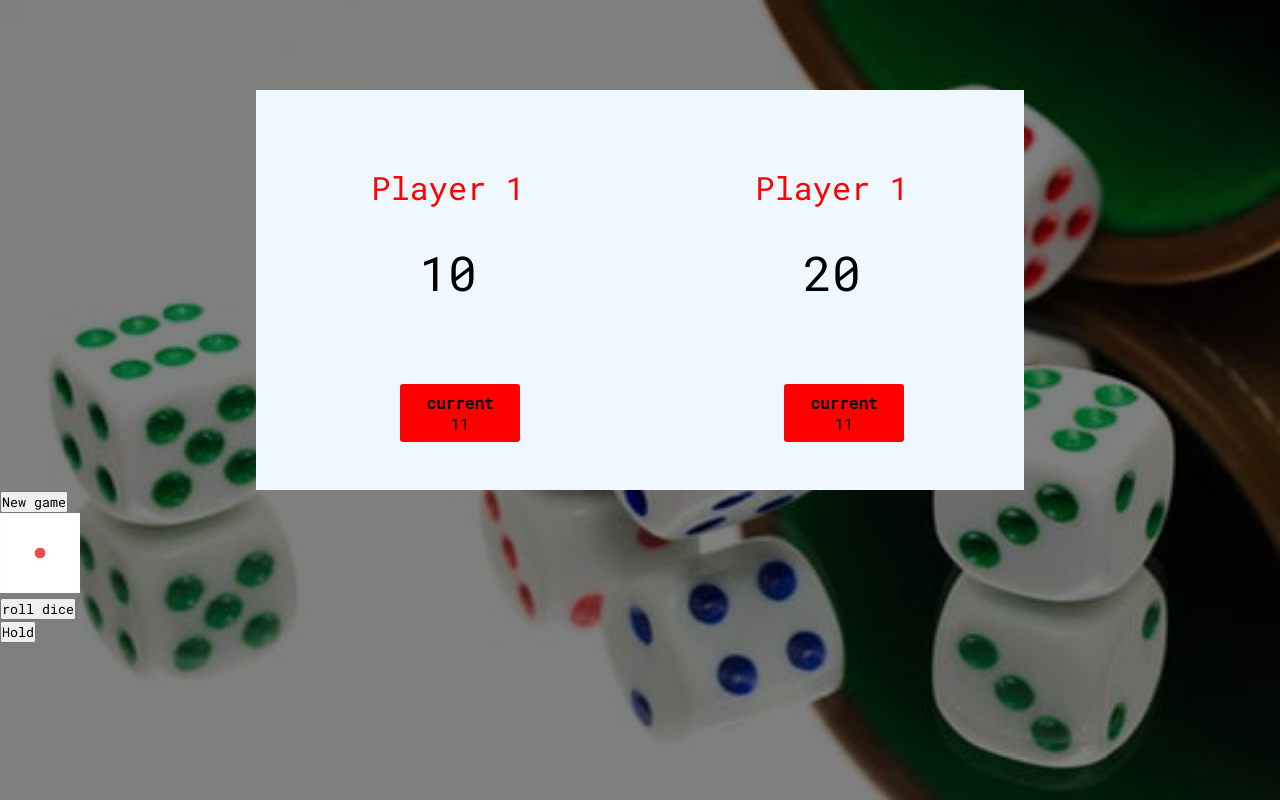
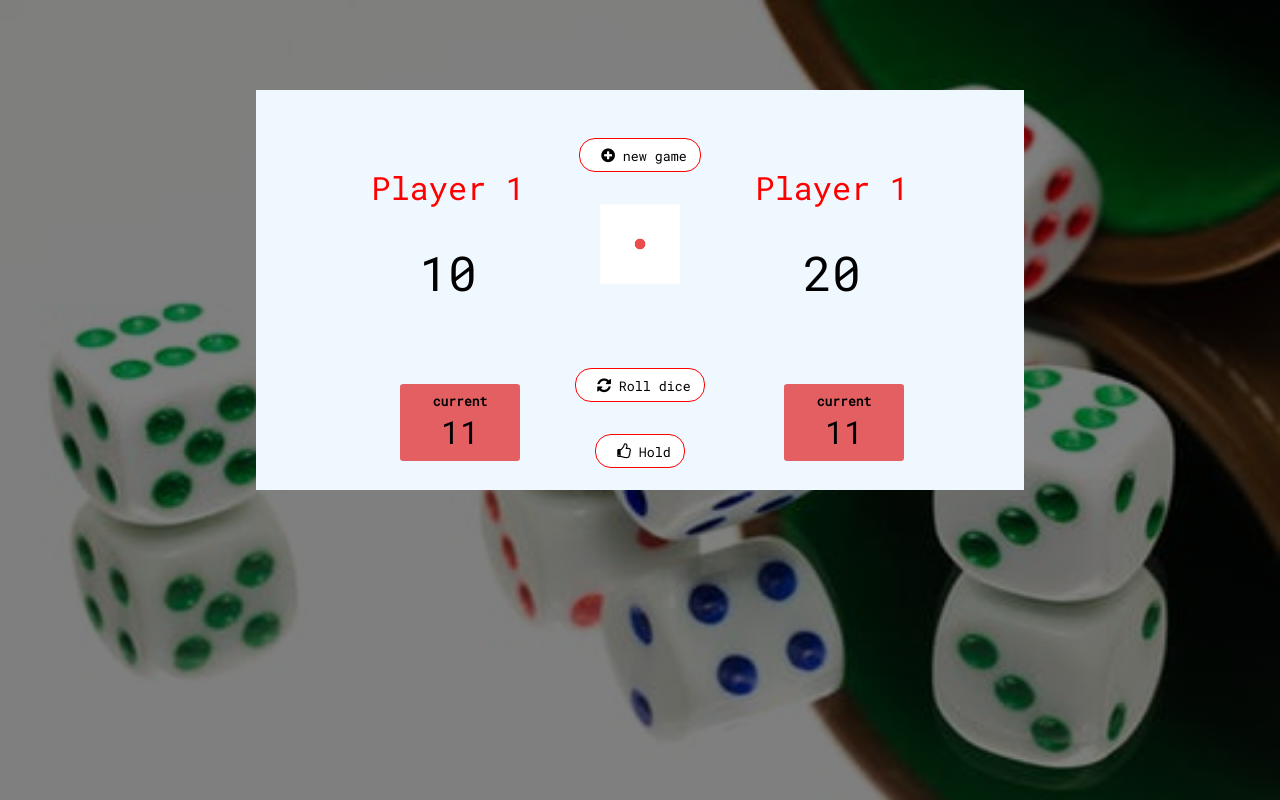
Before and after one commit to manoharys/PigGame, a plain HTML site: page index.html in a window 1280 px wide. Drawn offline with Linux system fonts and the light colour scheme.

Commit message:
completed the game interface

```diff
--- a/index.html
+++ b/index.html
@@ -8,6 +8,8 @@
   <title>Pig-game</title>
   <!-- custom css -->
   <link rel="stylesheet" href="style.css">
+  <!-- Font awesome cdn -->
+  <link rel="stylesheet" href="https://stackpath.bootstrapcdn.com/font-awesome/4.7.0/css/font-awesome.min.css">
 </head>
 
 <body>
@@ -43,16 +45,19 @@
 
   <div class="game-play">
     <div class="newgame">
-      <span><button>New game</button></span>
+      <button> <span> <i class="fa fa-plus-circle" aria-hidden="true"></i><input type="button"
+            value="new game"></span></button>
     </div>
     <div class="images">
       <img src="./images/dice-1.png" alt="">
     </div>
     <div class="rollDice">
-      <span><button>roll dice</button></span>
+      <button> <span><i class="fa fa-refresh" aria-hidden="true"></i><input type="button"
+            value="Roll dice"></span></button>
     </div>
-    <div class="Hold">
-      <span><button>Hold</button></span>
+    <div class="hold">
+      <button> <span><i class="fa fa-thumbs-o-up" aria-hidden="true"></i><input type="button"
+            value="Hold"></span></button>
     </div>
   </div>
 </body>
--- a/style.css
+++ b/style.css
@@ -58,10 +58,56 @@ body{
     padding: 2rem;
 }
 .player-currentScore{
-    background-color: red;
+    background-color: hsla(0, 92%, 45%, 0.637);
     width:120px;
     margin-left: 9rem;
     margin-top: 3rem;
     padding:.5rem;
     border-radius: .2rem;
+    background: linear-gradient(rgb(rgba(0,0,0,0.5))rgba(0, 0, 0, 0.5));
 }
+.player-currentScore h4{
+    font-size: small;
+}
+.player-currentScore  #currentScore{
+    font-size: 2em;
+}
+
+/* Action event elements */
+.game-play{
+
+    text-align: center;
+    margin-top: -24rem;
+    width: 100%;
+    height: 23rem;
+    z-index: 1;
+    position: relative;
+}
+.game-play button,input{
+    border: none;
+    cursor: pointer;
+    outline: none;
+    background-color: white;
+
+
+}
+.game-play button{
+    border:1px solid red;
+    padding:0 1em;
+    text-align: center;
+    border-radius:1rem;
+}
+.game-play  i{
+    padding: .5rem;
+    font-size: 1rem;
+}
+.newgame{
+    padding: 2rem;
+}
+.rollDice
+{
+    margin-top: 5rem;
+}
+.hold{
+    margin-top: 2rem;
+}
```
Lines whose indentation alone changed are shown as unchanged.
